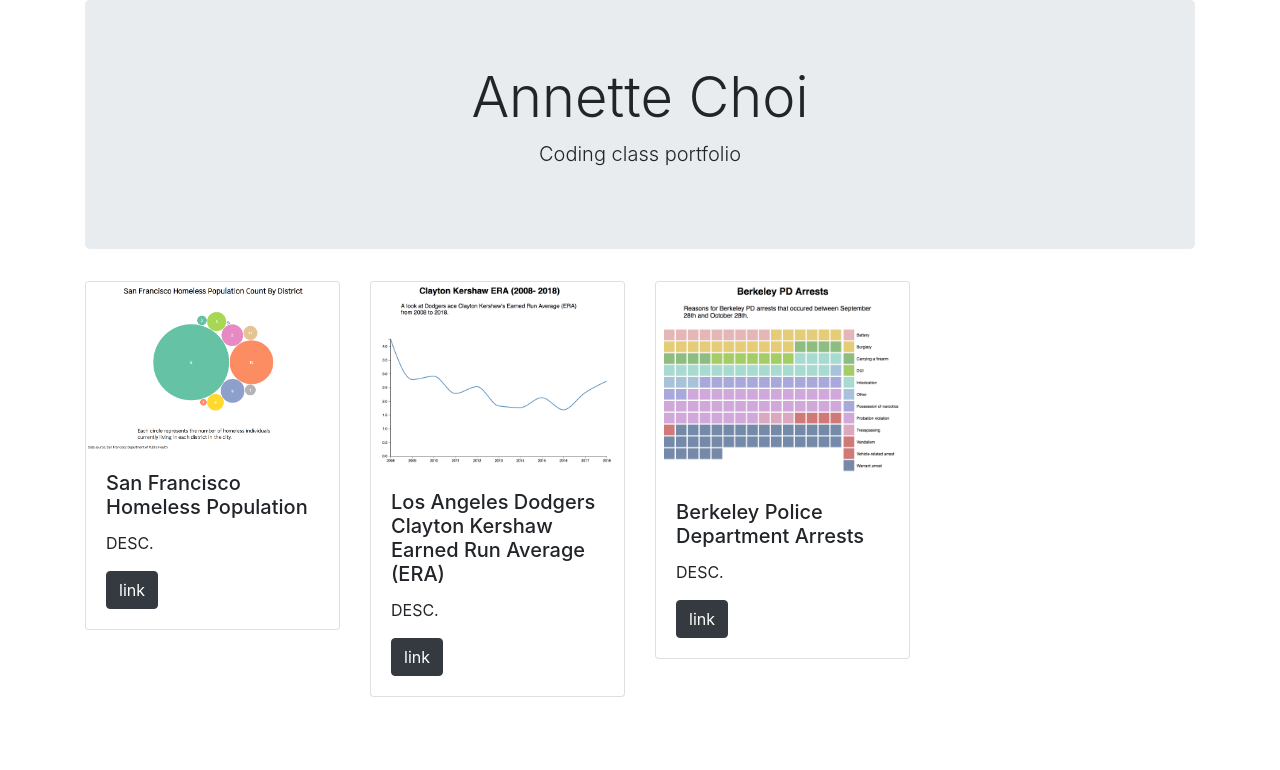
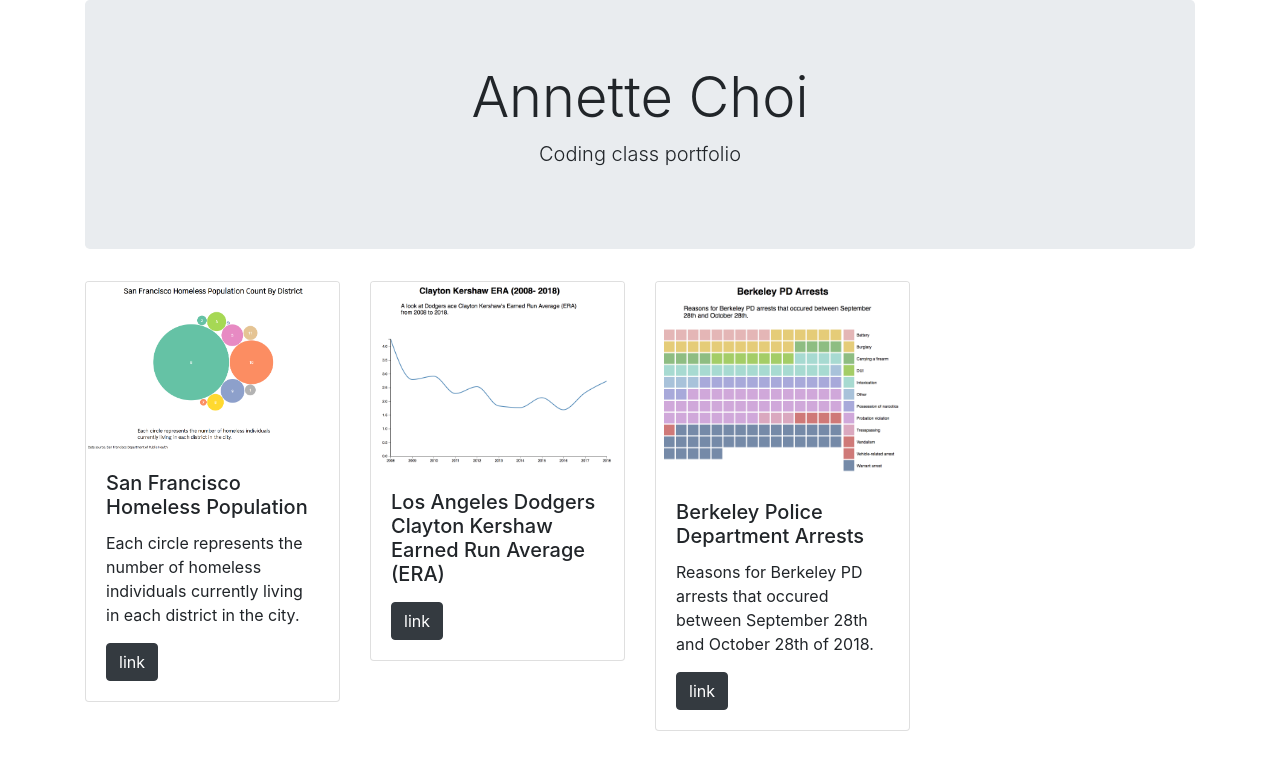
Before and after one commit to annettechoi/annettechoi, a Jekyll site: the page built from index.html, in a window 1280 px wide. Shown: the top 770 px of the page. Built offline with Jekyll 4.4.1, drawn with Linux system fonts in a browser that asks for light colours.

Commit message:
Update index.html

```diff
--- a/index.html
+++ b/index.html
@@ -5,17 +5,17 @@ projects:
 
   - title: San Francisco Homeless Population
     image: /sf-homeless/sf-homeless-screenshot.png
-    description: DESC.
+    description: Each circle represents the number of homeless individuals currently living in each district in the city.
     link: /sf-homeless/
 
   - title: Los Angeles Dodgers Clayton Kershaw Earned Run Average (ERA)
     image: /kershaw/kershaw-screenshot.png
-    description: DESC.
+    description:
     link: /kershaw/
 
   - title: Berkeley Police Department Arrests
     image: /berkeley-pd/berkeley-pd-screenshot.png
-    description: DESC.
+    description: Reasons for Berkeley PD arrests that occured between September 28th and October 28th of 2018.
     link: /berkeley-pd/
 
 ---
```
